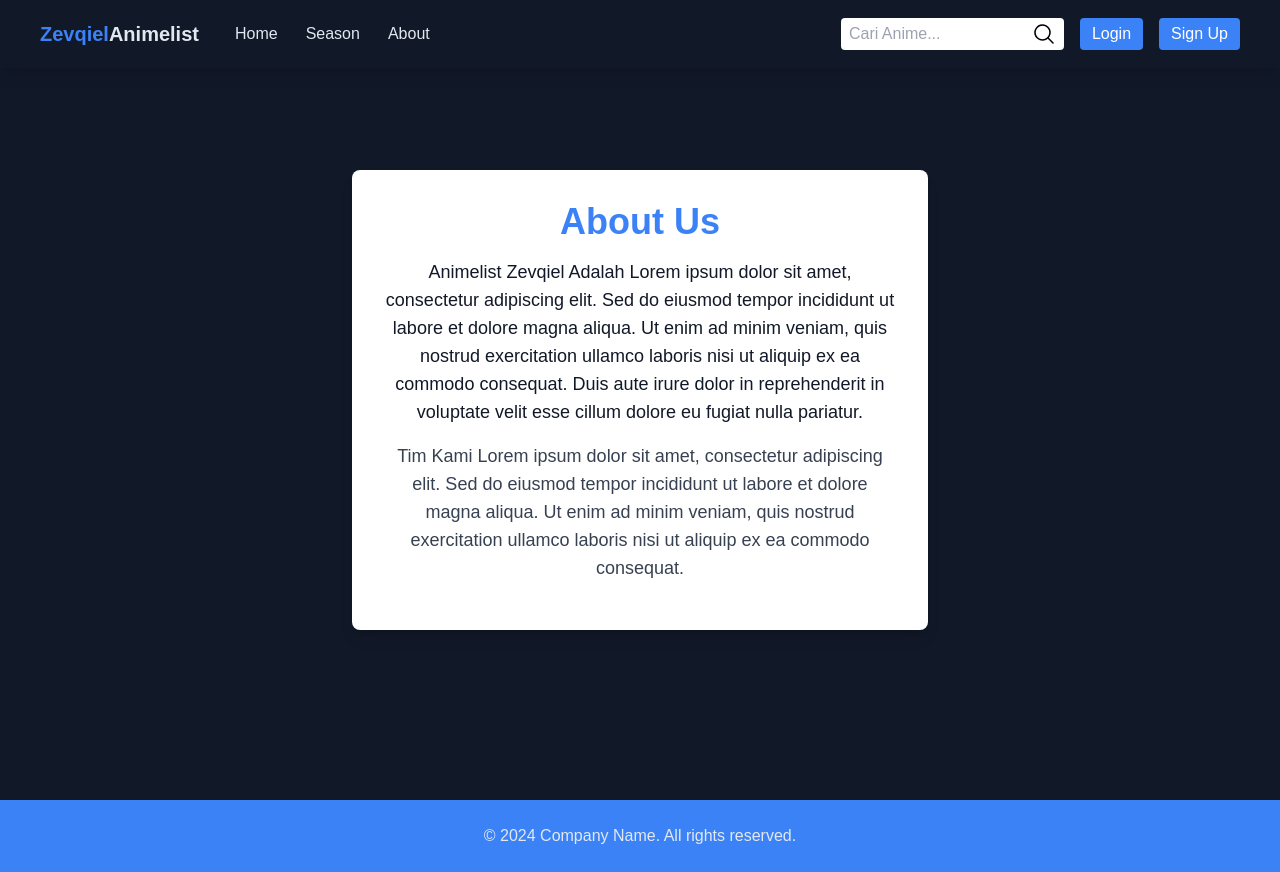
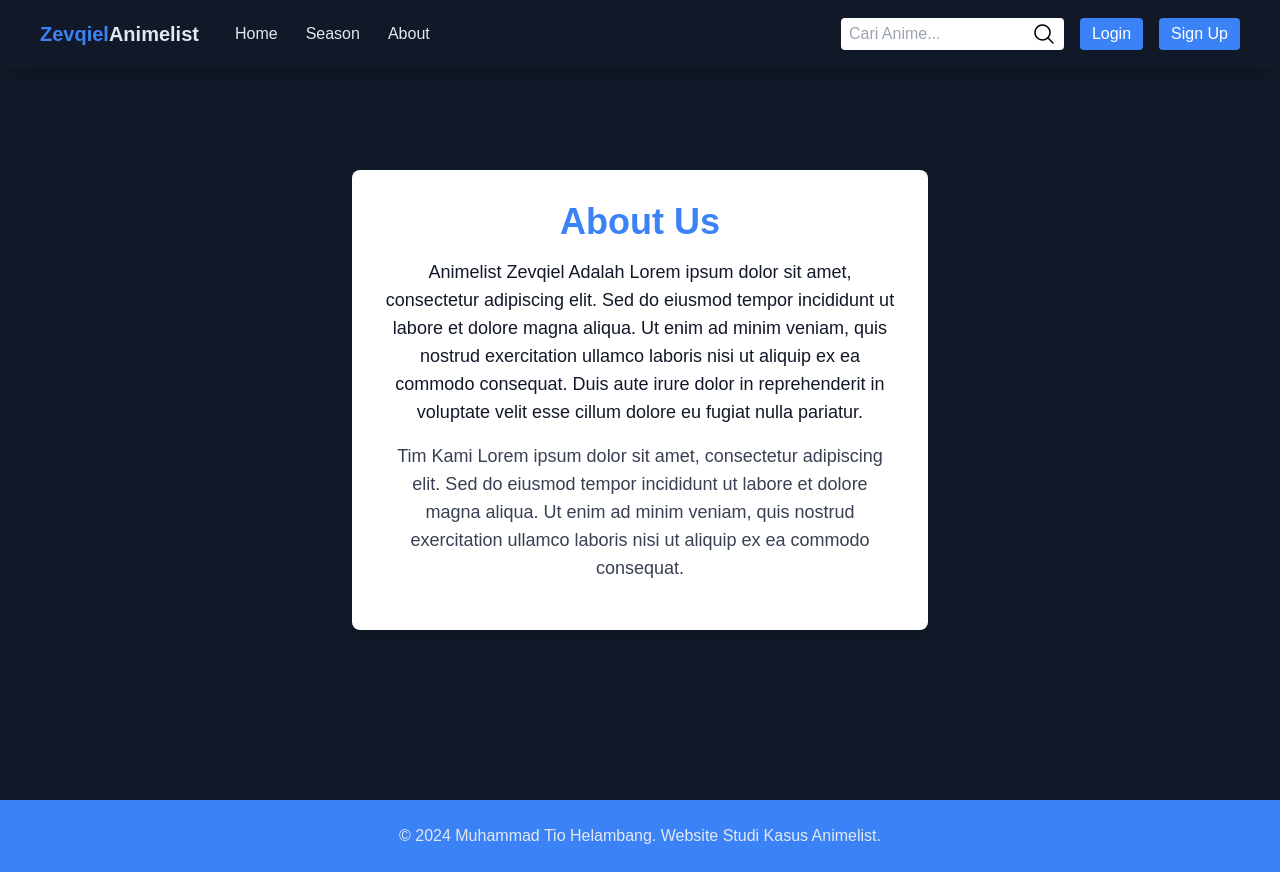
Before and after one commit to Zevqiel/Zevqiel-Animelist, a Next.js app: page /about in a window 1280 px wide. Built offline with nearby package versions, Linux system fonts and the light colour scheme; no server answers; the database is empty; a web font is replaced by a local one.

Commit message:
add apaweh

```diff
--- a/src/components/Footer/index.jsx
+++ b/src/components/Footer/index.jsx
@@ -2,7 +2,7 @@ const Footer = () => {
     return(
         <footer className="bg-blue-500 py-6">
         <div className="container mx-auto px-6 text-center text-slate-200">
-          <p>&copy; 2024 Company Name. All rights reserved.</p>
+          <p>&copy; 2024 Muhammad Tio Helambang. Website Studi Kasus Animelist.</p>
         </div>
       </footer>
     )
```
